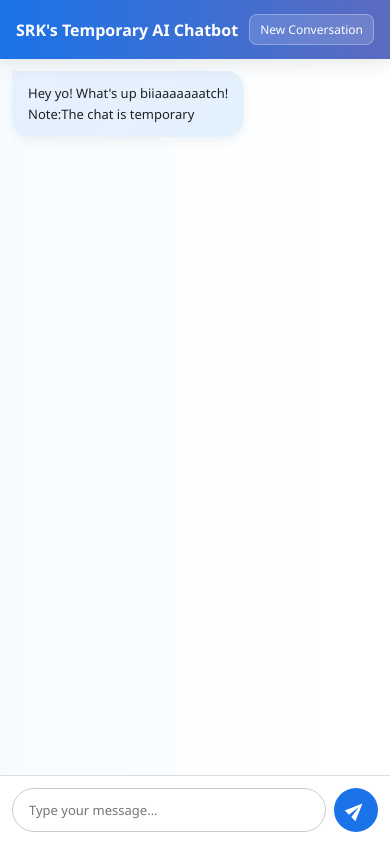
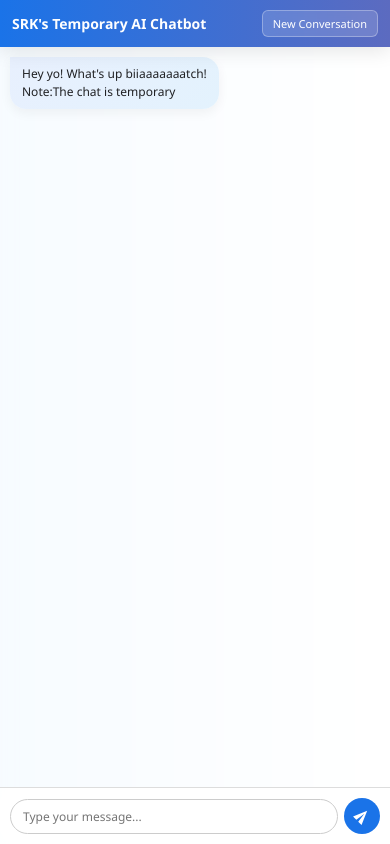
Before and after one commit to SOUNDHARRAJV/Chatbot, a plain HTML site: page index.html in a window 390 px wide. Drawn offline with Linux system fonts and the light colour scheme.

Commit message:
Update index.html

```diff
--- a/index.html
+++ b/index.html
@@ -21,11 +21,11 @@ body {
     .header {
       background: linear-gradient(90deg, #1a73e8, #5c6bc0);
       color: white;
-  padding: 16px 20px;
+      padding: 12px 16px;
       display: flex;
       justify-content: space-between;
       align-items: center;
-  font-size: 18px;
+      font-size: 16px;
       font-weight: 600;
       box-shadow: 0 4px 20px rgba(0, 0, 0, 0.1);
       position: sticky;
@@ -37,9 +37,9 @@ body {
       background: rgba(255, 255, 255, 0.15);
       border: 1px solid rgba(255, 255, 255, 0.3);
       color: white;
-  padding: 8px 14px;
-  font-size: 14px;
-  border-radius: 8px;
+      padding: 6px 12px;
+      font-size: 13px;
+      border-radius: 6px;
       cursor: pointer;
       backdrop-filter: blur(6px);
       transition: all 0.3s ease;
@@ -61,7 +61,7 @@ body {
 
     #chat-container {
       flex: 1;
-  padding: 16px;
+      padding: 12px;
       overflow-y: auto;
       background: transparent;
       display: flex;
@@ -69,12 +69,12 @@ body {
     }
 
     .user-message, .bot-message {
-  max-width: 85%;
-  padding: 12px 16px;
-  margin-bottom: 14px;
-  border-radius: 18px;
-  font-size: 14px;
-  line-height: 1.6;
+      max-width: 90%;
+      padding: 10px 14px;
+      margin-bottom: 10px;
+      border-radius: 16px;
+      font-size: 13px;
+      line-height: 1.5;
       white-space: pre-wrap;
       box-shadow: 0 4px 12px rgba(0,0,0,0.05);
       animation: fadeIn 0.3s ease;
@@ -98,7 +98,7 @@ body {
 
     #input-area {
       display: flex;
-  padding: 14px 16px;
+      padding: 10px 12px;
       background-color: rgba(255,255,255,0.85);
       border-top: 1px solid #ddd;
       align-items: center;
@@ -107,10 +107,10 @@ body {
 
     #message-input {
       flex: 1;
-  padding: 12px 16px;
-  font-size: 14px;
+      padding: 10px 14px;
+      font-size: 13px;
       border: 1px solid #ccc;
-  border-radius: 30px;
+      border-radius: 24px;
       outline: none;
       background: #ffffff;
       transition: border-color 0.3s ease;
@@ -123,16 +123,16 @@ body {
     #send-button {
       background: #1a73e8;
       border: none;
-  margin-left: 10px;
-  padding: 10px;
+      margin-left: 8px;
+      padding: 8px;
       border-radius: 50%;
       cursor: pointer;
       transition: transform 0.2s ease;
       display: flex;
       align-items: center;
       justify-content: center;
-  min-width: 44px;
-  min-height: 44px;
+      min-width: 40px;
+      min-height: 40px;
     }
 
     #send-button:hover {
@@ -140,8 +140,8 @@ body {
     }
 
     #send-button svg {
-  width: 20px;
-  height: 20px;
+      width: 18px;
+      height: 18px;
       fill: white;
       transform: rotate(-45deg);
       display: block;
@@ -152,40 +152,47 @@ body {
       to { opacity: 1; transform: translateY(0); }
     }
 
-@media (max-width: 600px) {
+    @media (max-width: 480px) {
       .header {
-    padding: 14px 16px;
-    font-size: 16px;
+        padding: 10px 12px;
+        font-size: 14px;
       }
 
       .header button {
-    font-size: 12px;
-    padding: 6px 10px;
+        font-size: 11px;
+        padding: 5px 10px;
       }
 
       #chat-container {
-    padding: 12px;
+        padding: 10px;
       }
 
       .user-message, .bot-message {
-    font-size: 13px;
-    margin-bottom: 12px;
+        font-size: 12px;
+        padding: 8px 12px;
+        margin-bottom: 8px;
       }
 
       #input-area {
-    padding: 12px;
-    flex-wrap: wrap;
+        padding: 10px;
       }
 
       #message-input {
-    font-size: 13px;
+        font-size: 12px;
+        padding: 8px 12px;
       }
 
       #send-button {
-    margin-left: 8px;
+        min-width: 36px;
+        min-height: 36px;
+        margin-left: 6px;
+      }
+
+      #send-button svg {
+        width: 16px;
+        height: 16px;
       }
     }
-
   </style>
 </head>
 <body>
@@ -199,17 +206,15 @@ body {
     <div id="chat-container">
       <div class="bot-message">Hey yo! What's up biiaaaaaaatch!
 Note:The chat is temporary  </div>
-
     </div>
 
     <div id="input-area">
       <input type="text" id="message-input" placeholder="Type your message..." />
       <button id="send-button">
-        <svg viewBox="0 0 24 24" style="transform: rotate(-45deg);">
+        <svg viewBox="0 0 24 24">
           <path d="M2.01 21L23 12 2.01 3 2 10l15 2-15 2z" fill="white"/>
         </svg>
       </button>
-
     </div>
   </div>
 
```
Lines whose indentation alone changed are shown as unchanged.
